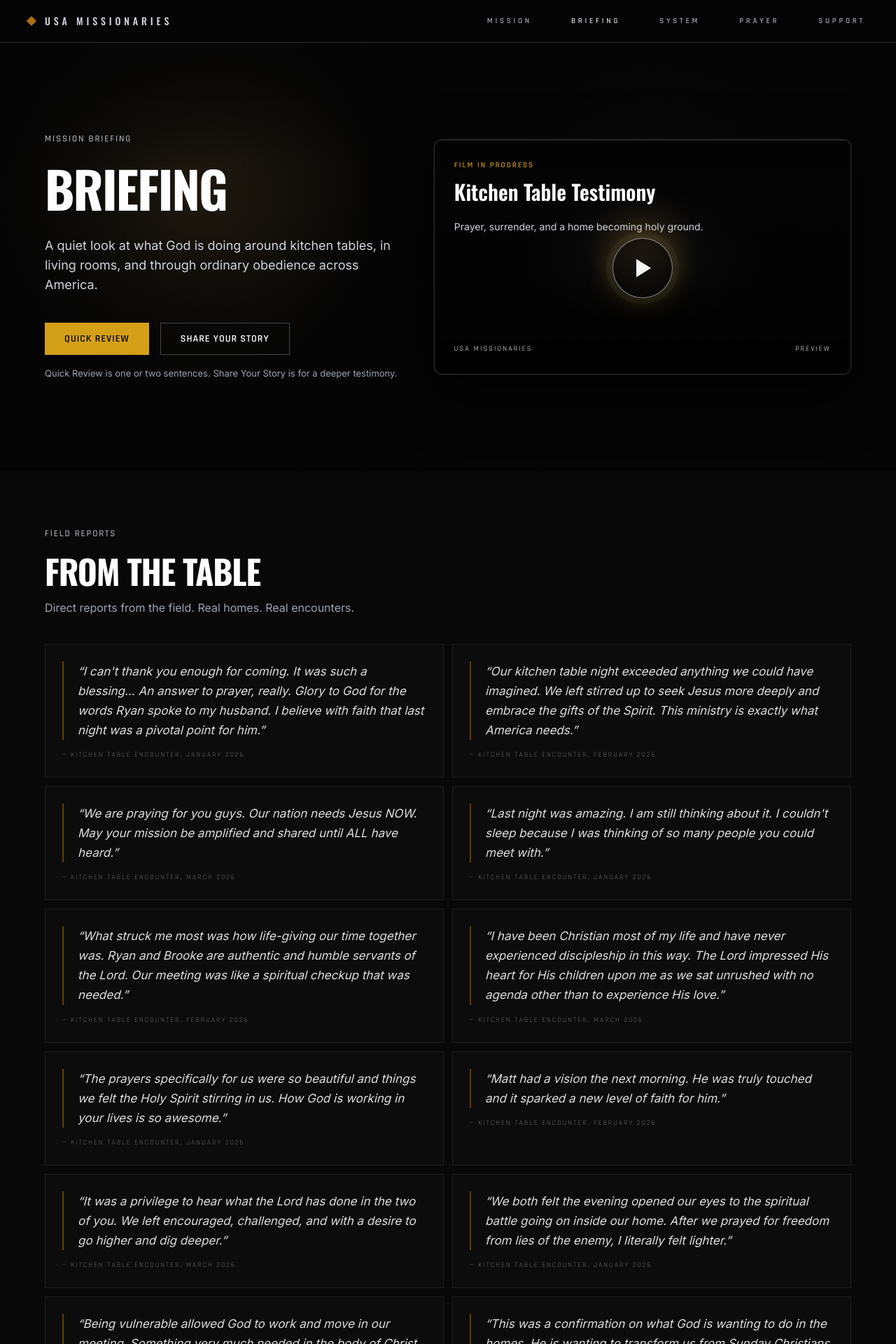
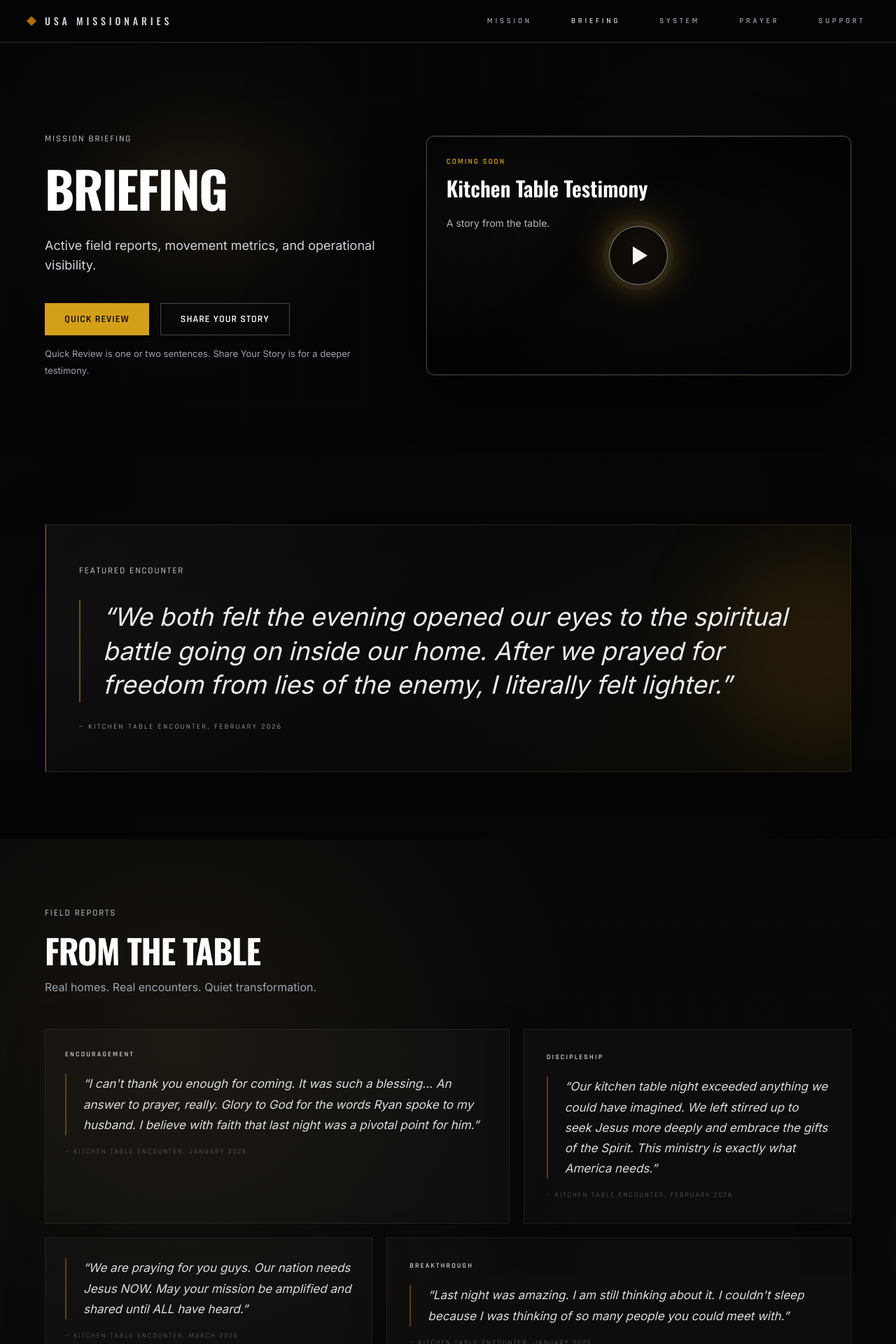
Before and after one commit to rfox0629/usam-website, a Next.js app: page /mission in a window 1280 px wide. Shown: the top 1920 px of the page at 70% size. Built offline with nearby package versions, Linux system fonts and the light colour scheme.

Commit message:
Build cinematic briefing page

```diff
--- a/app/mission/page.tsx
+++ b/app/mission/page.tsx
@@ -12,36 +12,29 @@ const font = { oswald: "'Oswald', sans-serif", rajdhani: "'Rajdhani', sans-serif
 
 function VideoPlaceholderCard() {
   return (
-    <div className="group relative overflow-hidden rounded-xl border border-white/[0.16] bg-[#050505] shadow-[0_0_0_1px_rgba(255,255,255,0.045),0_26px_80px_rgba(0,0,0,0.72)]">
-      <div className="absolute inset-x-0 top-0 h-px bg-white/[0.18]" />
-      <div className="absolute inset-0 bg-[radial-gradient(circle_at_50%_46%,rgba(212,160,84,0.16),transparent_23%),radial-gradient(ellipse_at_center,rgba(255,255,255,0.04),transparent_42%),linear-gradient(180deg,rgba(0,0,0,0.05),rgba(0,0,0,0.76))]" />
-      <div className="absolute inset-0 bg-[linear-gradient(90deg,rgba(255,255,255,0.04)_1px,transparent_1px)] bg-[length:18px_18px] opacity-[0.06]" />
-      <div className="absolute inset-x-0 top-0 h-10 bg-black/35" />
-      <div className="absolute inset-x-0 bottom-0 h-12 bg-black/45" />
+    <div className="group relative overflow-hidden rounded-xl border border-white/25 bg-[#050505] shadow-[0_0_0_1px_rgba(212,160,23,0.08),0_24px_70px_rgba(0,0,0,0.68)]">
+      <div className="absolute inset-x-0 top-0 h-px bg-white/25" />
+      <div className="absolute inset-0 bg-[radial-gradient(circle_at_50%_48%,rgba(212,160,84,0.13),transparent_28%),radial-gradient(ellipse_at_center,transparent_38%,rgba(0,0,0,0.78)_100%),linear-gradient(135deg,rgba(255,255,255,0.055),transparent_40%,rgba(212,160,84,0.02))]" />
+      <div className="absolute inset-0 bg-[linear-gradient(rgba(255,255,255,0.035)_1px,transparent_1px),linear-gradient(90deg,rgba(255,255,255,0.03)_1px,transparent_1px)] bg-[length:42px_42px] opacity-[0.08]" />
 
-      <div className="relative aspect-video min-h-[286px] p-5 md:min-h-0 md:p-7">
+      <div className="relative aspect-video min-h-[280px] p-5 md:min-h-0 md:p-7">
         <div className="flex h-full flex-col">
-          <div>
-            <p className="mb-3 text-[11px] font-semibold uppercase tracking-[2px] text-[rgba(212,160,23,0.9)] [text-shadow:0_0_8px_rgba(212,160,23,0.28)]" style={{ fontFamily: font.rajdhani }}>
-              Film In Progress
+          <div className="relative z-10">
+            <p className="mb-3 text-[11px] font-semibold uppercase tracking-[2px] text-[#d4a017] [text-shadow:0_0_10px_rgba(212,160,23,0.28)]" style={{ fontFamily: font.rajdhani }}>
+              Coming Soon
             </p>
             <h2 className="max-w-sm text-2xl font-semibold leading-[1.2] text-white md:text-3xl" style={{ fontFamily: font.oswald }}>
               Kitchen Table Testimony
             </h2>
-            <p className="mt-5 max-w-[17rem] text-sm leading-6 text-white/68 md:max-w-sm">
-              Prayer, surrender, and a home becoming holy ground.
+            <p className="mt-5 max-w-sm text-sm leading-6 text-white/70">
+              A story from the table.
             </p>
           </div>
 
-          <div className="absolute inset-x-0 bottom-10 flex justify-center md:inset-0 md:translate-y-4 md:items-center">
-            <div className="flex h-[76px] w-[76px] items-center justify-center rounded-full border border-white/50 bg-black/35 shadow-[0_0_0_9px_rgba(255,255,255,0.035),0_0_42px_rgba(212,160,23,0.26)] backdrop-blur-sm transition-all duration-300 group-hover:scale-105 group-hover:border-amber-200/70 group-hover:shadow-[0_0_0_11px_rgba(255,255,255,0.04),0_0_52px_rgba(212,160,23,0.34)] md:h-[86px] md:w-[86px]">
+          <div className="absolute inset-0 flex items-center justify-center">
+            <div className="flex h-[76px] w-[76px] items-center justify-center rounded-full border border-white/50 bg-black/40 shadow-[0_0_0_8px_rgba(255,255,255,0.035),0_0_42px_rgba(212,160,23,0.28)] backdrop-blur-sm transition-all duration-300 group-hover:scale-105 group-hover:border-amber-200/70 group-hover:shadow-[0_0_0_10px_rgba(255,255,255,0.04),0_0_54px_rgba(212,160,23,0.36)] md:h-[84px] md:w-[84px]">
               <div className="ml-1 h-0 w-0 border-y-[13px] border-l-[21px] border-y-transparent border-l-stone-100" />
             </div>
-          </div>
-
-          <div className="mt-auto flex items-end justify-between gap-4 text-[10px] uppercase tracking-[0.22em] text-white/38" style={{ fontFamily: font.rajdhani }}>
-            <span>USA Missionaries</span>
-            <span>Preview</span>
           </div>
         </div>
       </div>
@@ -49,16 +42,30 @@ function VideoPlaceholderCard() {
   );
 }
 
-const fieldReports = [
+const featuredEncounter = {
+  quote:
+    "We both felt the evening opened our eyes to the spiritual battle going on inside our home. After we prayed for freedom from lies of the enemy, I literally felt lighter.",
+  attribution: "KITCHEN TABLE ENCOUNTER, FEBRUARY 2026",
+} as const;
+
+type FieldReport = {
+  attribution: string;
+  quote: string;
+  tag?: string;
+};
+
+const fieldReports: readonly FieldReport[] = [
   {
     quote:
       "I can't thank you enough for coming. It was such a blessing... An answer to prayer, really. Glory to God for the words Ryan spoke to my husband. I believe with faith that last night was a pivotal point for him.",
     attribution: "KITCHEN TABLE ENCOUNTER, JANUARY 2026",
+    tag: "ENCOURAGEMENT",
   },
   {
     quote:
       "Our kitchen table night exceeded anything we could have imagined. We left stirred up to seek Jesus more deeply and embrace the gifts of the Spirit. This ministry is exactly what America needs.",
     attribution: "KITCHEN TABLE ENCOUNTER, FEBRUARY 2026",
+    tag: "DISCIPLESHIP",
   },
   {
     quote:
@@ -69,6 +76,7 @@ const fieldReports = [
     quote:
       "Last night was amazing. I am still thinking about it. I couldn't sleep because I was thinking of so many people you could meet with.",
     attribution: "KITCHEN TABLE ENCOUNTER, JANUARY 2026",
+    tag: "BREAKTHROUGH",
   },
   {
     quote:
@@ -79,6 +87,7 @@ const fieldReports = [
     quote:
       "I have been Christian most of my life and have never experienced discipleship in this way. The Lord impressed His heart for His children upon me as we sat unrushed with no agenda other than to experience His love.",
     attribution: "KITCHEN TABLE ENCOUNTER, MARCH 2026",
+    tag: "TABLE ENCOUNTER",
   },
   {
     quote:
@@ -94,11 +103,13 @@ const fieldReports = [
     quote:
       "It was a privilege to hear what the Lord has done in the two of you. We left encouraged, challenged, and with a desire to go higher and dig deeper.",
     attribution: "KITCHEN TABLE ENCOUNTER, MARCH 2026",
+    tag: "ENCOURAGEMENT",
   },
   {
     quote:
       "We both felt the evening opened our eyes to the spiritual battle going on inside our home. After we prayed for freedom from lies of the enemy, I literally felt lighter.",
     attribution: "KITCHEN TABLE ENCOUNTER, JANUARY 2026",
+    tag: "PRAYER FOR FREEDOM",
   },
   {
     quote:
@@ -114,8 +125,92 @@ const fieldReports = [
     quote:
       "Hope. Our marriage is very rocky right now. This brought me hope. The world would call me a fool for still being in this marriage but it felt good to hear that God's truth is the opposite.",
     attribution: "KITCHEN TABLE ENCOUNTER, JANUARY 2026",
+    tag: "RESTORATION",
   },
 ] as const;
+
+const fieldReportCardStyles = [
+  "p-6 md:p-7 lg:col-span-7",
+  "p-7 md:p-8 lg:col-span-5",
+  "p-6 md:p-7 lg:col-span-5",
+  "p-7 md:p-8 lg:col-span-7",
+  "p-6 md:p-7 lg:col-span-6",
+  "p-7 md:p-9 lg:col-span-6",
+  "p-6 md:p-7 lg:col-span-5",
+  "p-7 md:p-8 lg:col-span-7",
+  "p-6 md:p-7 lg:col-span-7",
+  "p-7 md:p-8 lg:col-span-5",
+  "p-6 md:p-7 lg:col-span-6",
+  "p-7 md:p-8 lg:col-span-6",
+  "p-7 md:p-9 lg:col-span-12",
+] as const;
+
+function FeaturedEncounterSection() {
+  return (
+    <section className="relative overflow-hidden bg-[#050505] px-6 py-16 md:py-24">
+      <div className="absolute inset-0 bg-[radial-gradient(circle_at_22%_42%,rgba(212,160,84,0.12),transparent_24%),radial-gradient(circle_at_78%_50%,rgba(255,255,255,0.035),transparent_22%)]" />
+      <div className="absolute inset-0 bg-[linear-gradient(180deg,rgba(5,5,5,0.95),rgba(8,8,8,0.86),rgba(5,5,5,0.98))]" />
+
+      <div className="relative mx-auto max-w-6xl">
+        <div className="relative overflow-hidden border border-white/[0.1] bg-[linear-gradient(135deg,rgba(255,255,255,0.035),rgba(255,255,255,0.012)_44%,rgba(212,160,23,0.035))] px-6 py-10 shadow-[0_24px_80px_rgba(0,0,0,0.5)] md:px-12 md:py-14">
+          <div className="absolute inset-y-0 left-0 w-px bg-amber-500/55" />
+          <div className="absolute -right-24 top-1/2 h-72 w-72 -translate-y-1/2 rounded-full bg-amber-500/10 blur-3xl" />
+
+          <div className="relative max-w-5xl">
+            <p className="tactical-label uppercase" style={{ fontFamily: font.rajdhani }}>
+              Featured Encounter
+            </p>
+            <blockquote className="mt-8 border-l-2 border-amber-500/45 pl-6 md:pl-8">
+              <p className="text-2xl font-normal italic leading-[1.5] text-white/[0.92] md:text-4xl md:leading-[1.35]">
+                &ldquo;{featuredEncounter.quote}&rdquo;
+              </p>
+            </blockquote>
+            <p
+              className="mt-7 text-[10px] uppercase tracking-[2.6px] text-white/42"
+              style={{ fontFamily: font.rajdhani }}
+            >
+              {`— ${featuredEncounter.attribution}`}
+            </p>
+          </div>
+        </div>
+      </div>
+    </section>
+  );
+}
+
+function FieldReportCard({
+  report,
+  index,
+}: {
+  report: FieldReport;
+  index: number;
+}) {
+  const cardStyle = fieldReportCardStyles[index] ?? "p-6 md:p-7 lg:col-span-6";
+
+  return (
+    <article className={`border border-white/[0.075] bg-white/[0.018] shadow-[0_18px_54px_rgba(0,0,0,0.22)] transition-colors duration-200 hover:border-amber-500/24 hover:bg-white/[0.026] ${cardStyle}`}>
+      {report.tag ? (
+        <p
+          className="mb-5 text-[10px] font-semibold uppercase tracking-[0.22em] text-amber-300/56"
+          style={{ fontFamily: font.rajdhani }}
+        >
+          {report.tag}
+        </p>
+      ) : null}
+      <div className="border-l-2 border-amber-500/35 pl-5 md:pl-6">
+        <p className="text-[15.5px] font-normal italic leading-[1.72] text-white/[0.86] md:text-[17px]">
+          &ldquo;{report.quote}&rdquo;
+        </p>
+      </div>
+      <p
+        className="mt-[16px] text-[10px] uppercase tracking-[2px] text-white/[0.38]"
+        style={{ fontFamily: font.rajdhani }}
+      >
+        {`— ${report.attribution}`}
+      </p>
+    </article>
+  );
+}
 
 type SearchParams = {
   previewForm?: string;
@@ -133,10 +228,10 @@ export default async function MissionPage({
     <main className="min-h-screen bg-[#050505] text-stone-100">
       <PrimaryNav active="briefing" />
 
-      <section className="relative overflow-hidden px-6 pb-24 pt-24 md:pb-32 md:pt-32">
-        <div className="absolute inset-0 bg-[radial-gradient(circle_at_21%_36%,rgba(212,160,84,0.17),transparent_25%),radial-gradient(circle_at_74%_42%,rgba(255,255,255,0.045),transparent_24%),linear-gradient(rgba(255,255,255,0.012)_1px,transparent_1px),linear-gradient(90deg,rgba(255,255,255,0.012)_1px,transparent_1px)] bg-[length:auto,auto,86px_86px,86px_86px]" />
-        <div className="absolute inset-0 bg-[linear-gradient(180deg,rgba(5,5,5,0.38),transparent_28%,rgba(5,5,5,0.88)_100%),radial-gradient(ellipse_at_center,transparent_32%,#050505_100%)]" />
-        <div className="relative mx-auto grid max-w-6xl items-center gap-12 lg:grid-cols-[0.92fr_1.08fr]">
+      <section className="relative overflow-hidden px-6 pb-20 pt-24 md:pb-28 md:pt-32">
+        <div className="absolute inset-0 bg-[radial-gradient(circle_at_20%_34%,rgba(212,160,84,0.14),transparent_25%),radial-gradient(circle_at_78%_42%,rgba(255,255,255,0.04),transparent_24%),linear-gradient(rgba(255,255,255,0.012)_1px,transparent_1px),linear-gradient(90deg,rgba(255,255,255,0.012)_1px,transparent_1px)] bg-[length:auto,auto,86px_86px,86px_86px]" />
+        <div className="absolute inset-0 bg-[linear-gradient(180deg,rgba(5,5,5,0.38),transparent_28%,rgba(5,5,5,0.9)_100%),radial-gradient(ellipse_at_center,transparent_34%,#050505_100%)]" />
+        <div className="relative mx-auto grid max-w-6xl items-center gap-12 lg:grid-cols-[0.9fr_1.1fr]">
           <div>
             <p className="tactical-label uppercase" style={{ fontFamily: font.rajdhani }}>
               Mission Briefing
@@ -145,7 +240,7 @@ export default async function MissionPage({
               BRIEFING
             </h1>
             <p className="mt-8 max-w-3xl text-base md:text-lg leading-8 text-stone-400">
-              A quiet look at what God is doing around kitchen tables, in living rooms, and through ordinary obedience across America.
+              Active field reports, movement metrics, and operational visibility.
             </p>
             <MissionReviewCTA />
           </div>
@@ -154,8 +249,11 @@ export default async function MissionPage({
         </div>
       </section>
 
-      <section className="bg-[#080808] px-6 py-16 md:py-20">
-        <div className="mx-auto max-w-6xl">
+      <FeaturedEncounterSection />
+
+      <section className="relative overflow-hidden bg-[#080808] px-6 py-20 md:py-24">
+        <div className="absolute inset-0 bg-[radial-gradient(circle_at_20%_12%,rgba(212,160,84,0.08),transparent_24%),linear-gradient(180deg,rgba(5,5,5,0.2),rgba(8,8,8,1)_24%)]" />
+        <div className="relative mx-auto max-w-6xl">
           <div className="max-w-3xl">
             <p className="tactical-label uppercase" style={{ fontFamily: font.rajdhani }}>
               Field Reports
@@ -164,31 +262,20 @@ export default async function MissionPage({
               FROM THE TABLE
             </h2>
             <p className="mt-4 text-sm md:text-base leading-7 text-stone-500">
-              Direct reports from the field. Real homes. Real encounters.
+              Real homes. Real encounters. Quiet transformation.
             </p>
           </div>
 
-          <div className="mt-10 grid gap-3 lg:grid-cols-2">
+          <div className="mt-12 grid gap-5 lg:grid-cols-12">
             {fieldReports.map((report, index) => (
-              <div key={`${report.attribution}-${index}`} className="border border-white/[0.07] bg-white/[0.015] p-6">
-                <div className="border-l-2 border-amber-500/35 pl-5">
-                  <p className="text-[15.5px] font-normal italic leading-[1.65] text-white/[0.86] md:text-[17px]">
-                    &ldquo;{report.quote}&rdquo;
-                  </p>
-                </div>
-                <p
-                  className="mt-[14px] text-[10px] uppercase tracking-[2px] text-white/[0.38]"
-                  style={{ fontFamily: font.rajdhani }}
-                >
-                  {`— ${report.attribution}`}
-                </p>
-              </div>
+              <FieldReportCard key={`${report.attribution}-${index}`} report={report} index={index} />
             ))}
           </div>
 
-          <div className="mt-14 border border-white/[0.08] bg-white/[0.02] p-6 md:p-8">
-            <div className="grid gap-8 lg:grid-cols-[1fr_auto] lg:items-center">
-              <div className="max-w-3xl">
+          <div className="relative mt-16 overflow-hidden border border-white/[0.1] bg-[#060606] p-6 shadow-[0_22px_70px_rgba(0,0,0,0.42)] md:p-9">
+            <div className="pointer-events-none absolute inset-y-0 right-0 w-1/2 bg-[radial-gradient(circle_at_72%_48%,rgba(212,160,23,0.11),transparent_34%)]" />
+            <div className="relative grid gap-8 lg:grid-cols-[1fr_auto] lg:items-center">
+              <div className="relative max-w-3xl">
                 <p className="tactical-label uppercase" style={{ fontFamily: font.rajdhani }}>
                   Field Reports
                 </p>
```
